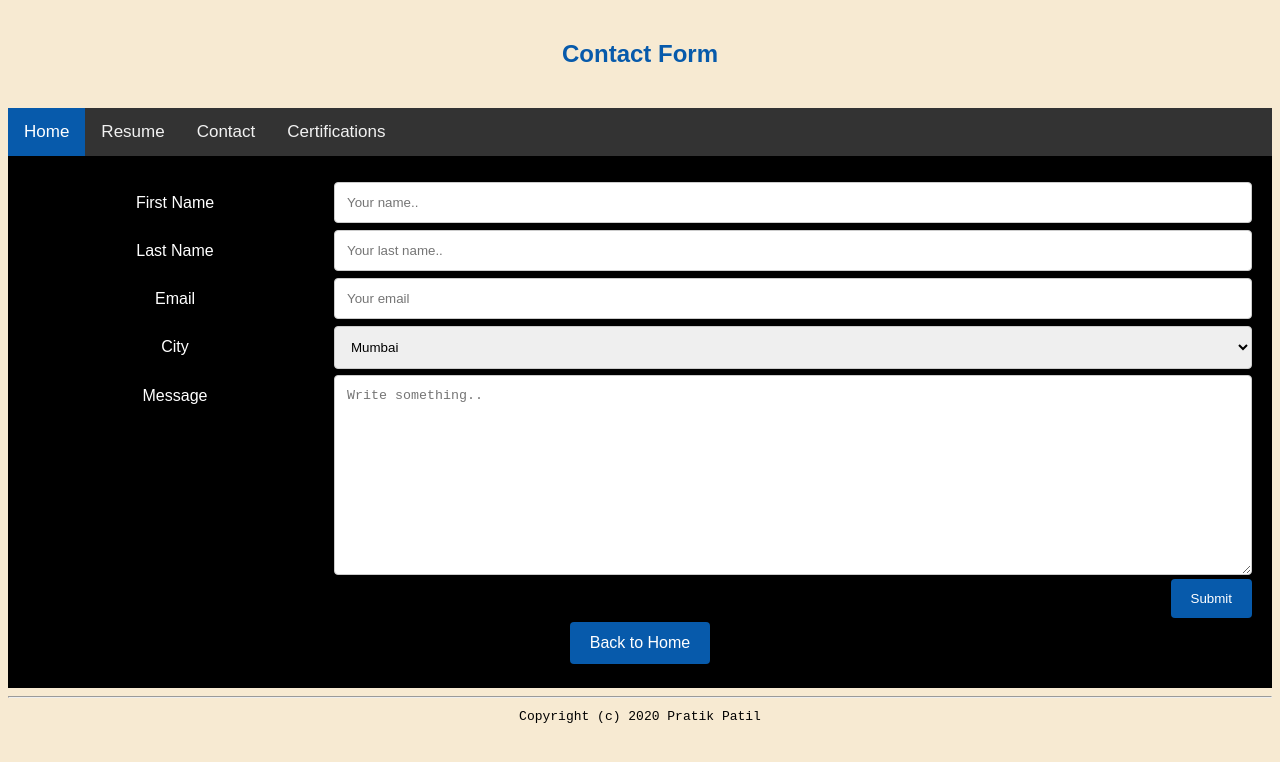
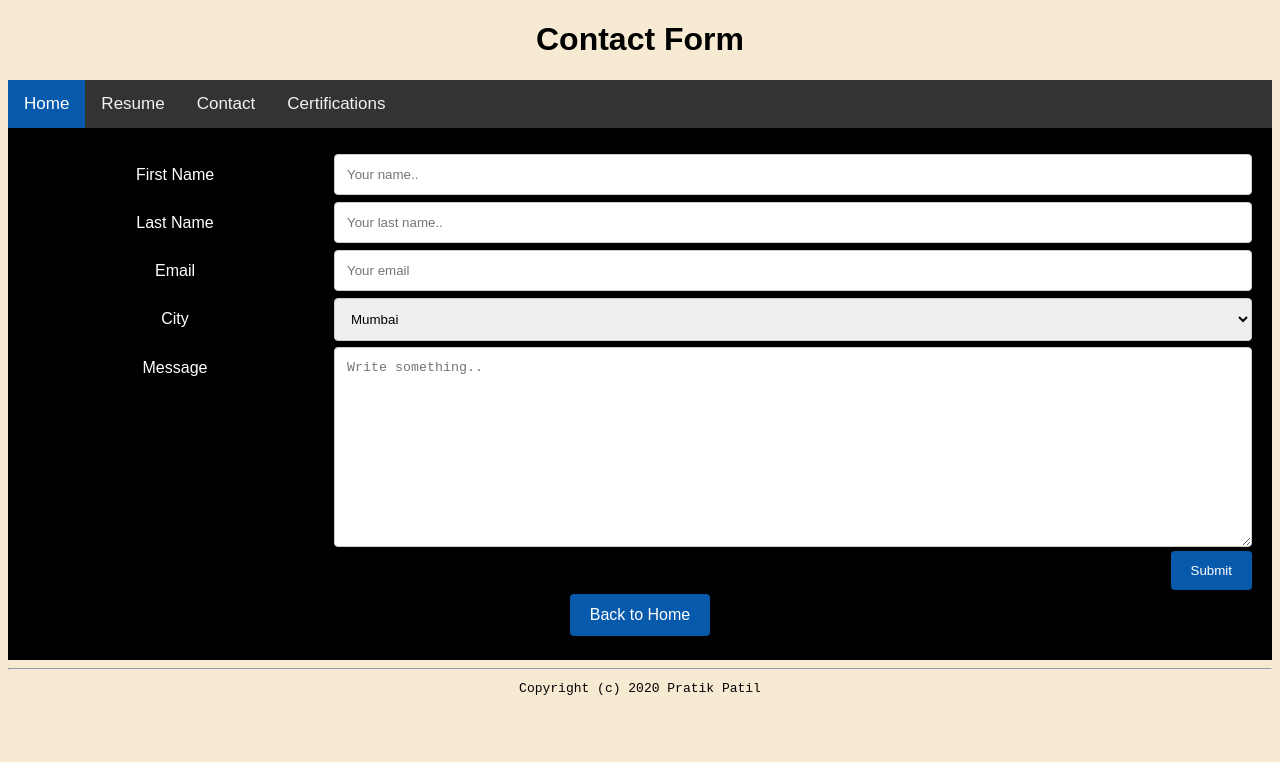
Before and after one commit to PratikPatil168/PratikPatil168.github.io, a plain HTML site: page contact.html in a window 1280 px wide. Drawn offline with Linux system fonts and the light colour scheme.

Commit message:
Update contact.html

```diff
--- a/contact.html
+++ b/contact.html
@@ -11,7 +11,7 @@
 
 
 
- <h2>Contact Form</h2>
+ <h1>Contact Form</h1>
  <div class="topnav">
 	<a class="active" href="index.html">Home</a>
 	<a href="resume.html">Resume</a>
```
